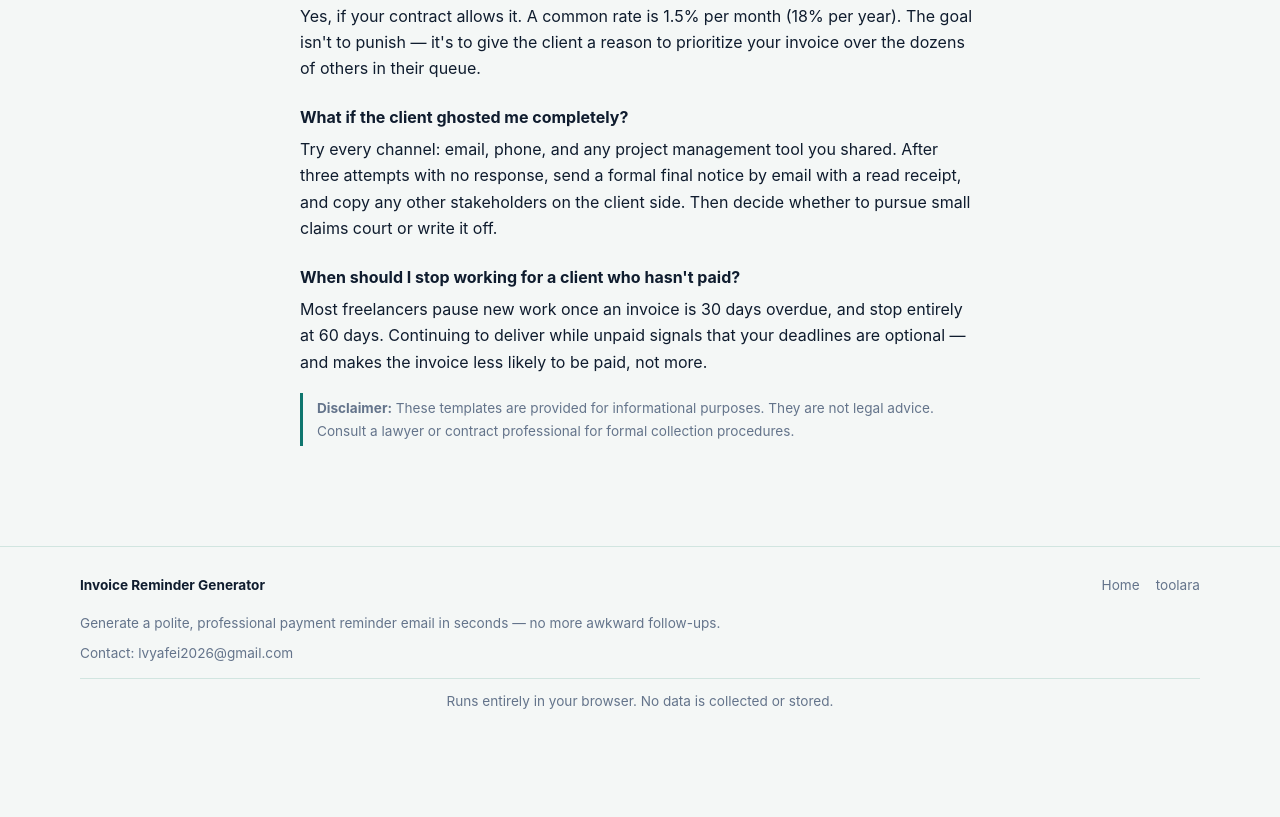
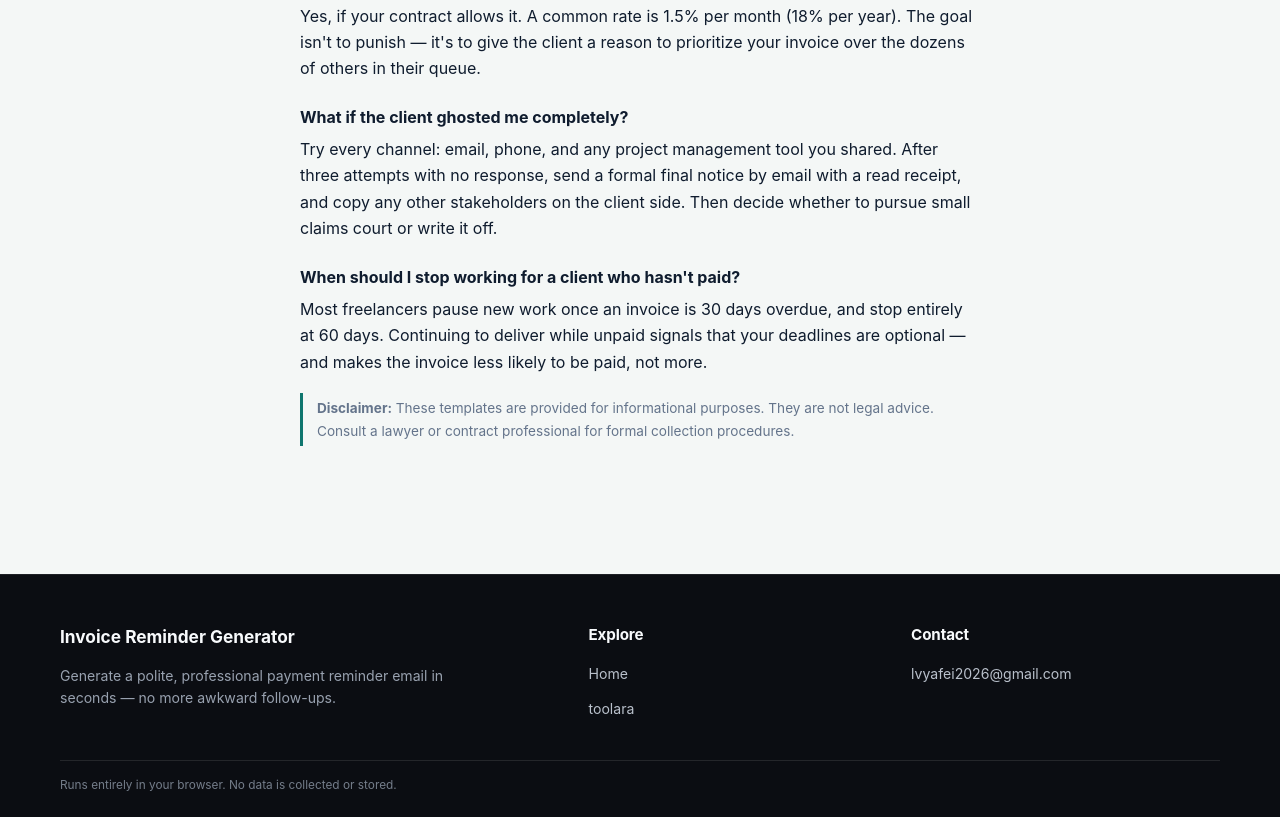
Before and after one commit to lvyafei2026-coder/invoice-reminder-generator, a plain HTML site: page index.html in a window 1280 px wide. Shown: the part 2925-3742 px from the top of the page. Before the commit the page ends 3674 px from the top, so only its background shows below. Drawn offline with Linux system fonts and the light colour scheme.

Commit message:
Use three-column site footers

```diff
--- a/css/style.css
+++ b/css/style.css
@@ -144,15 +144,17 @@ tr:last-child td { border-bottom: none; }
   .site-nav select { min-width: 118px; }
 }
 
-.site-footer { margin-top: 36px; padding: 28px 20px 36px; border-top: 1px solid var(--border, rgba(100,116,139,0.25)); color: var(--muted, #64748b); font-size: 0.85rem; line-height: 1.6; }
-.site-footer-inner { max-width: 1120px; margin: 0 auto; }
-.site-footer-details { text-align: left; }
-.site-footer-top { display: flex; align-items: center; justify-content: space-between; gap: 16px; flex-wrap: wrap; }
-.site-footer-brand { color: var(--text, #0f1c2e); font-weight: 700; text-decoration: none; }
-.site-footer-nav { display: flex; align-items: center; gap: 16px; flex-wrap: wrap; }
-.site-footer a { color: inherit; text-decoration: none; }
-.site-footer a:hover { color: var(--accent, #2563eb); text-decoration: underline; }
-.site-footer-description { max-width: 760px; margin: 16px 0 8px; }
-.site-footer-contact { margin: 8px 0; }
-.site-footer-privacy { margin: 14px 0 0; padding-top: 12px; border-top: 1px solid var(--border, rgba(100,116,139,0.25)); }
-@media (max-width: 560px) { .site-footer-top { align-items: flex-start; flex-direction: column; gap: 10px; } .site-footer-nav { gap: 12px; } }
+.site-footer { margin-top: 64px !important; padding: 48px 24px 22px !important; background: #0b0d12 !important; border-top: 1px solid rgba(255,255,255,0.08) !important; color: #a6adbb !important; text-align: left !important; font-size: 0.88rem !important; line-height: 1.6; }
+.site-footer-inner { max-width: 1160px; margin: 0 auto; }
+.site-footer-grid { display: grid; grid-template-columns: minmax(0, 1.4fr) minmax(150px, 0.8fr) minmax(200px, 0.9fr); gap: 48px; }
+.site-footer-column { min-width: 0; }
+.site-footer-brand { display: inline-block; color: #f8fafc !important; font-size: 1.08rem; font-weight: 700; text-decoration: none; }
+.site-footer-heading { margin: 0 0 16px !important; color: #f8fafc; font-size: 0.95rem; font-weight: 650; }
+.site-footer-description { max-width: 420px; margin: 14px 0 0 !important; color: #98a1af; }
+.site-footer-nav { display: grid; justify-items: start; gap: 10px; }
+.site-footer a { color: #b9c0cb !important; text-decoration: none; }
+.site-footer a:hover { color: #fff !important; text-decoration: underline; }
+.site-footer-contact { margin: 0 !important; color: #b9c0cb; overflow-wrap: anywhere; }
+.site-footer-bottom { margin-top: 40px; padding-top: 16px; border-top: 1px solid rgba(255,255,255,0.1); color: #747d8a; font-size: 0.74rem; line-height: 1.5; }
+.site-footer-bottom p { margin: 0; }
+@media (max-width: 720px) { .site-footer { padding: 36px 20px 20px !important; } .site-footer-grid { grid-template-columns: 1fr; gap: 28px; } .site-footer-bottom { margin-top: 28px; } } .site-footer-nav { gap: 12px; } }
--- a/index.html
+++ b/index.html
@@ -185,14 +185,16 @@
 </main>
 
 <footer class="footer site-footer">
-<div class="site-footer-inner"><div class="site-footer-details">
-<div class="site-footer-top">
-<span class="site-footer-brand" data-i18n="title">Invoice Reminder Generator</span>
-<nav class="site-footer-nav" aria-label="Quick navigation"><a href="/">Home</a><a href="https://toolara.dev/">toolara</a></nav>
+<div class="site-footer-inner">
+<div class="site-footer-grid">
+<section class="site-footer-column">
+<a class="site-footer-brand" href="/"><span class="site-footer-brand" data-i18n="title">Invoice Reminder Generator</span></a>
+<p class="site-footer-description" data-i18n="subtitle">Generate a polite, professional payment reminder email in seconds — no more awkward follow-ups.</p>
+</section>
+<section class="site-footer-column"><h2 class="site-footer-heading">Explore</h2><nav class="site-footer-nav" aria-label="Quick navigation"><a href="/" data-i18n="navHome">Home</a><a href="https://toolara.dev/">toolara</a></nav></section>
+<section class="site-footer-column"><h2 class="site-footer-heading">Contact</h2><a href="mailto:lvyafei2026@gmail.com">lvyafei2026@gmail.com</a></section>
 </div>
-<p class="site-footer-description" data-i18n="subtitle">Generate a polite, professional payment reminder email in seconds — no more awkward follow-ups.</p>
-<p class="site-footer-contact"><span>Contact:</span> <a href="mailto:lvyafei2026@gmail.com">lvyafei2026@gmail.com</a></p>
-</div><p class="site-footer-privacy" data-i18n="footer">Runs entirely in your browser. No data is collected or stored.</p>
+<div class="site-footer-bottom"><p class="site-footer-privacy" data-i18n="footer">Runs entirely in your browser. No data is collected or stored.</p></div>
 </div>
 </footer>
 
```
Also changed, not shown: zh/index.html (+9 -7 lines).
